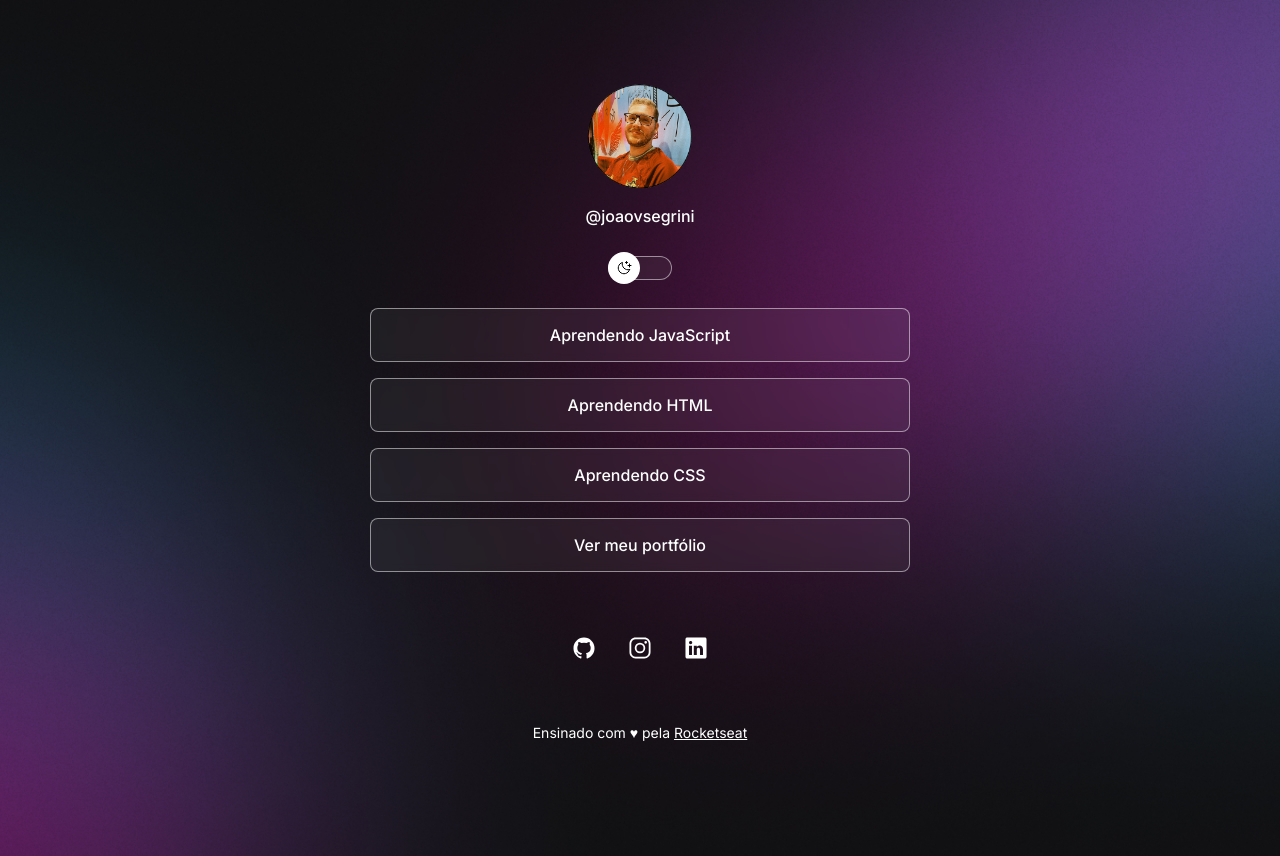
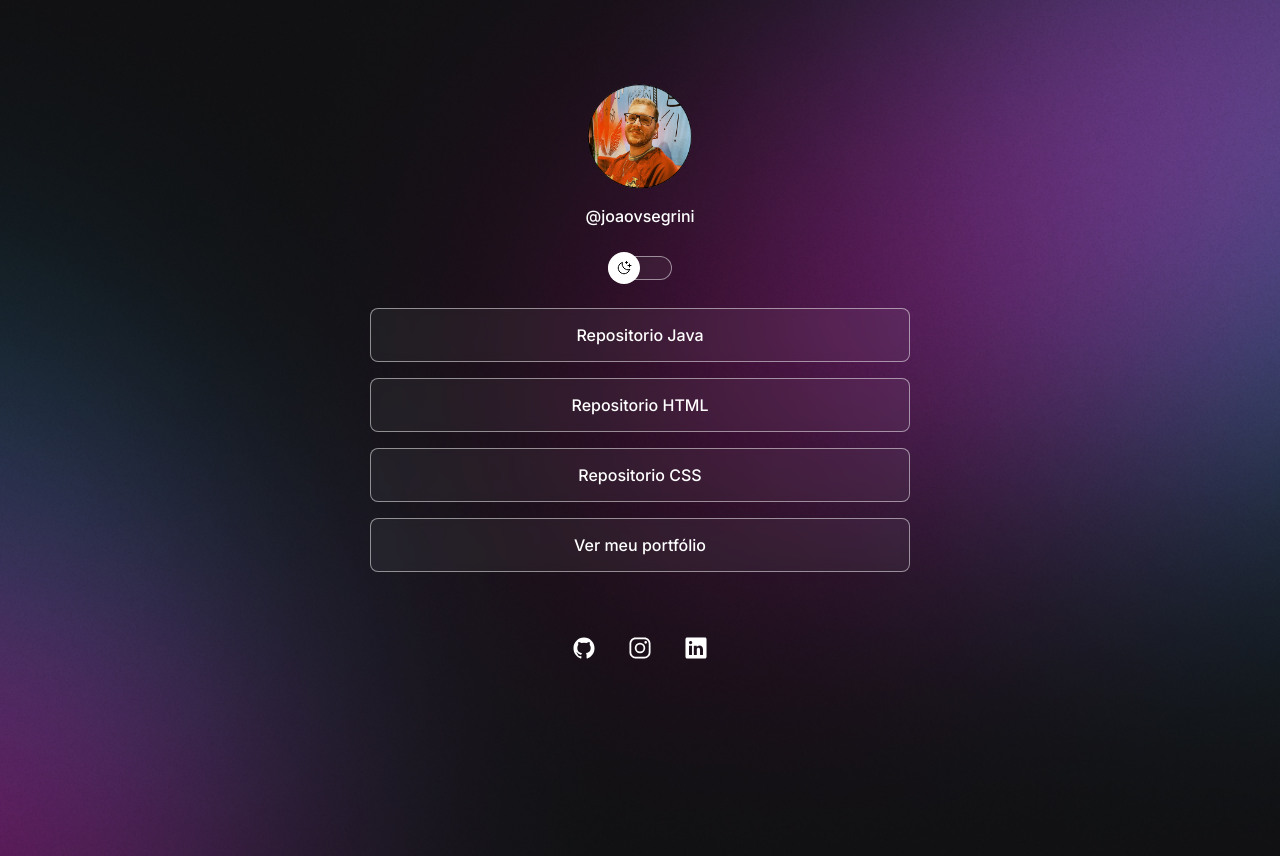
Before and after one commit to joaovsegrini/Projeto_linktree, a plain HTML site: page index.html in a window 1280 px wide. Drawn offline with nearby package versions, Linux system fonts and the light colour scheme.

Commit message:
novos links

```diff
--- a/index.html
+++ b/index.html
@@ -30,15 +30,25 @@
 
       <ul>
         <li>
-          <a href="#">Aprendendo JavaScript</a>
+          <a href="https://github.com/joaovsegrini/EstudosJava" target="_blank"
+            >Repositorio Java</a
+          >
         </li>
 
         <li>
-          <a href="#">Aprendendo HTML</a>
+          <a
+            href="https://github.com/joaovsegrini/Projeto_linktree"
+            target="_blank"
+            >Repositorio HTML</a
+          >
         </li>
 
         <li>
-          <a href="#">Aprendendo CSS</a>
+          <a
+            href="https://github.com/joaovsegrini/Projeto_linktree"
+            target="_blank"
+            >Repositorio CSS</a
+          >
         </li>
 
         <li>
@@ -62,10 +72,7 @@
         </a>
       </div>
 
-      <footer>
-        Ensinado com ♥ pela
-        <a href="https://rocketseat.com.br/" target="_blank">Rocketseat</a>
-      </footer>
+      <footer></footer>
     </div>
     <script
       type="module"
```
